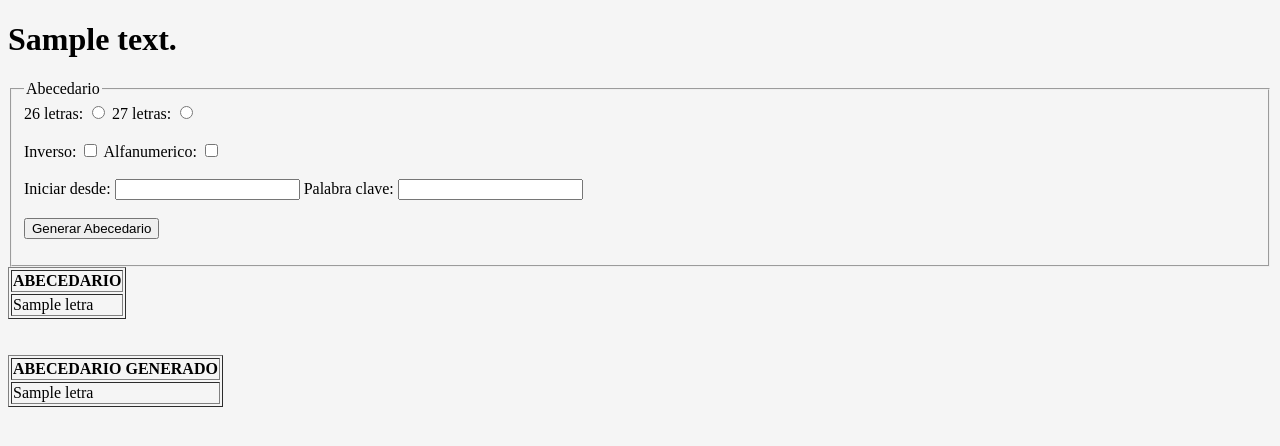
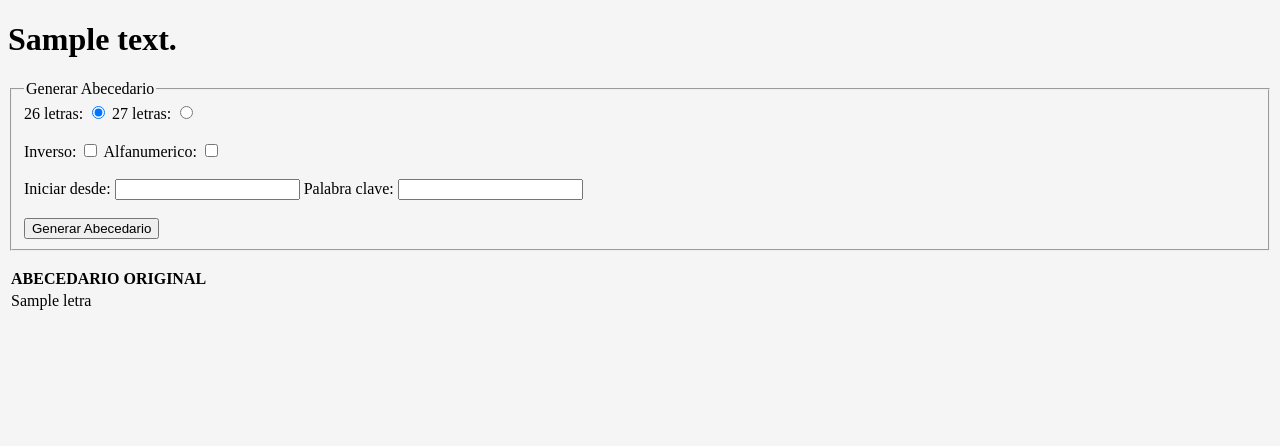
Before and after one commit to JSantiE/cifrado-basico, a Flask app: template app/templates/index.html in a window 1280 px wide. Shown: the top 446 px of the page. Run offline with Flask 3, Linux system fonts and the light colour scheme; the template is opened without the code that fills it: most values are stand-ins (such as "Sample title", 1, 10 or a date in 2020).

Commit message:
actualizando tablas

```diff
--- a/app/templates/index.html
+++ b/app/templates/index.html
@@ -6,10 +6,10 @@
     <h1>{{data.message}}</h1>
 
     <fieldset>
-        <legend>Abecedario</legend>
-        <form>
+        <legend>Generar Abecedario</legend>
+        <div>
             <label for="rdAbecedario26">26 letras:</label>
-            <input type="radio" id="rdAbecedario26" name="rdAbecedario">
+            <input type="radio" id="rdAbecedario26" name="rdAbecedario" checked>
             <label for="rdAbecedario27">27 letras:</label>
             <input type="radio" id="rdAbecedario27" name="rdAbecedario">
             <br><br>
@@ -23,15 +23,17 @@
             <label for="txtPalabraClave">Palabra clave:</label>
             <input type="text" id="txtPalabraClave" name="txtPalabraClave">
             <br><br>
-            <button id="btnGenerar">Generar Abecedario</button>
-            <p id="resultado"></p>
-        </form>
+            <button onclick="generar()">Generar Abecedario</button>
+        </div>
     </fieldset>
 
-    <table border="1">
+    <p id="resultado"></p>
+
+    <div>
+        <table>
             <thead>
                 <tr>
-                <th colspan="{{ data.abecedarioBase|length }}">ABECEDARIO</th>
+                    <th colspan="{{ data.abecedarioBase|length }}">ABECEDARIO ORIGINAL</th>
                 </tr>
             </thead>
             <tbody>
@@ -42,52 +44,76 @@
                 </tr>
             </tbody>
         </table>
+    </div>
+
+    <div>
         <br><br>
-    <table border="1">
+        <table id="tablaGenerada" style="display: none;">
             <thead>
                 <tr>
-                <th colspan="{{ data.abecedarioBase|length }}">ABECEDARIO GENERADO</th>
+                    <th id="tituloTabla"></th>
                 </tr>
             </thead>
             <tbody>
-            <tr>
-                {% for letra in data.abecedarioGenerado %}
-                    <td>{{ letra }}</td>
-                {% endfor %}
-            </tr>
+                <tr id="filaAbecedario"></tr>
             </tbody>
+        </table>
+    </div>
 {% endblock %}
 
+{% block scripts %}
+    <script>
+        function generar() {
 
-<script>
-    document.getElementById("btnGenerar").addEventListener("click", () => {
-       fetch('/generar', {
-            method: 'POST'
-            /*headers: {
-                'Content-Type': 'application/json'
+            var letraInicial = document.getElementById("txtLetraInicial").value;
+            var palabraClave = document.getElementById("txtPalabraClave").value;
+            var inverso = document.getElementById("chkInverso").checked;
+            var alfanumerico = document.getElementById("chkAlfanumerico").checked;
+            var cantidad_letras = document.getElementById("rdAbecedario27").checked ? 27 : 26;
+
+            fetch("/generar", {
+                method: "POST",
+                headers: {
+                    "Content-Type": "application/json"
                 },
                 body: JSON.stringify({
-                abecedario: document.querySelector('input[name="rdAbecedario"]:checked')?.id,
-                inverso: document.getElementById("chkInverso").checked,
-                alfanumerico: document.getElementById("chkAlfanumerico").checked,
-                letraInicial: document.getElementById("txtLetraInicial").value,
-                palabraClave: document.getElementById("txtPalabraClave").value
-            })*/
+                    letraInicial: letraInicial,
+                    palabraClave: palabraClave,
+                    inverso: inverso,
+                    alfanumerico: alfanumerico,
+                    cantidad_letras: cantidad_letras
+                })
             })
             .then(response => response.json())
             .then(data => {
-             document.getElementById("resultado").textContent = data.mensaje;
+                //document.getElementById("resultado").innerText = data.abecedario_generado;
+
                 // Actualizar la tabla con el abecedario generado
-            /*const tbody = document.querySelector('table:nth-of-type(2) tbody');
-            tbody.innerHTML = '';
-            const row = document.createElement('tr');
-            data.abecedarioGenerado.forEach(letra => {
-                const cell = document.createElement('td');
-                cell.textContent = letra;
-                row.appendChild(cell);
+                var filaAbecedario = document.getElementById("filaAbecedario");
+                filaAbecedario.innerHTML = "";
+
+                var tituloTabla = document.getElementById("tituloTabla");
+                if (data.abecedario_generado.length > 0) {
+                    tituloTabla.colSpan = data.abecedario_generado.length;
+                    tituloTabla.innerText = "ABECEDARIO GENERADO";
+                    for (var i = 0; i < data.abecedario_generado.length; i++) {
+                        var td = document.createElement("td");
+                        td.innerText = data.abecedario_generado[i];
+                        filaAbecedario.appendChild(td);
+                    }
+
+                    document.getElementById("tablaGenerada").style.display = "table";
+                } else {
+                    tituloTabla.innerText = "";
+                }
+
+
+
+            })
+            .catch(error => {
+                console.error("Error:", error);
+                document.getElementById("resultado").innerText = "Error al generar el abecedario.";
             });
-            tbody.appendChild(row);*/
-        })
-        .catch(error => console.error('Error:', error));
-    });
+        }
     </script>
+{% endblock %}
```
Lines whose indentation alone changed are shown as unchanged.
